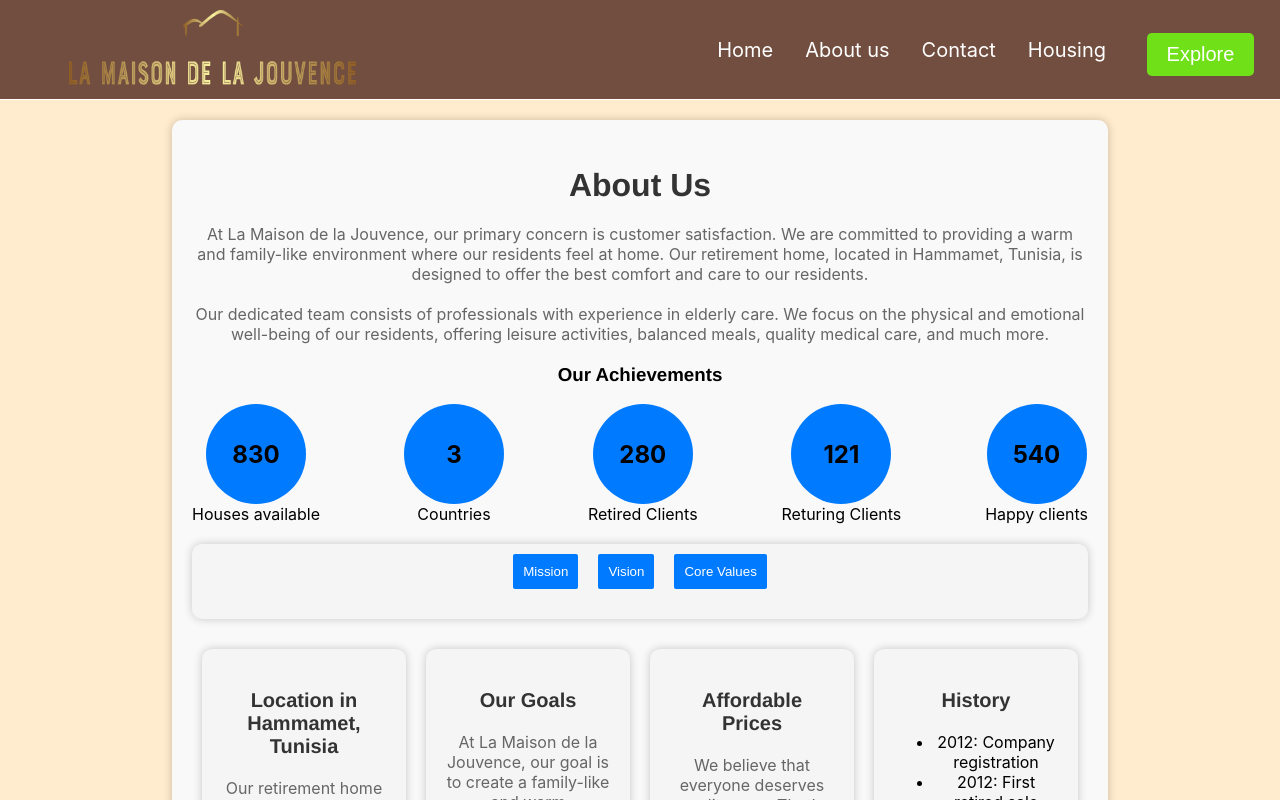
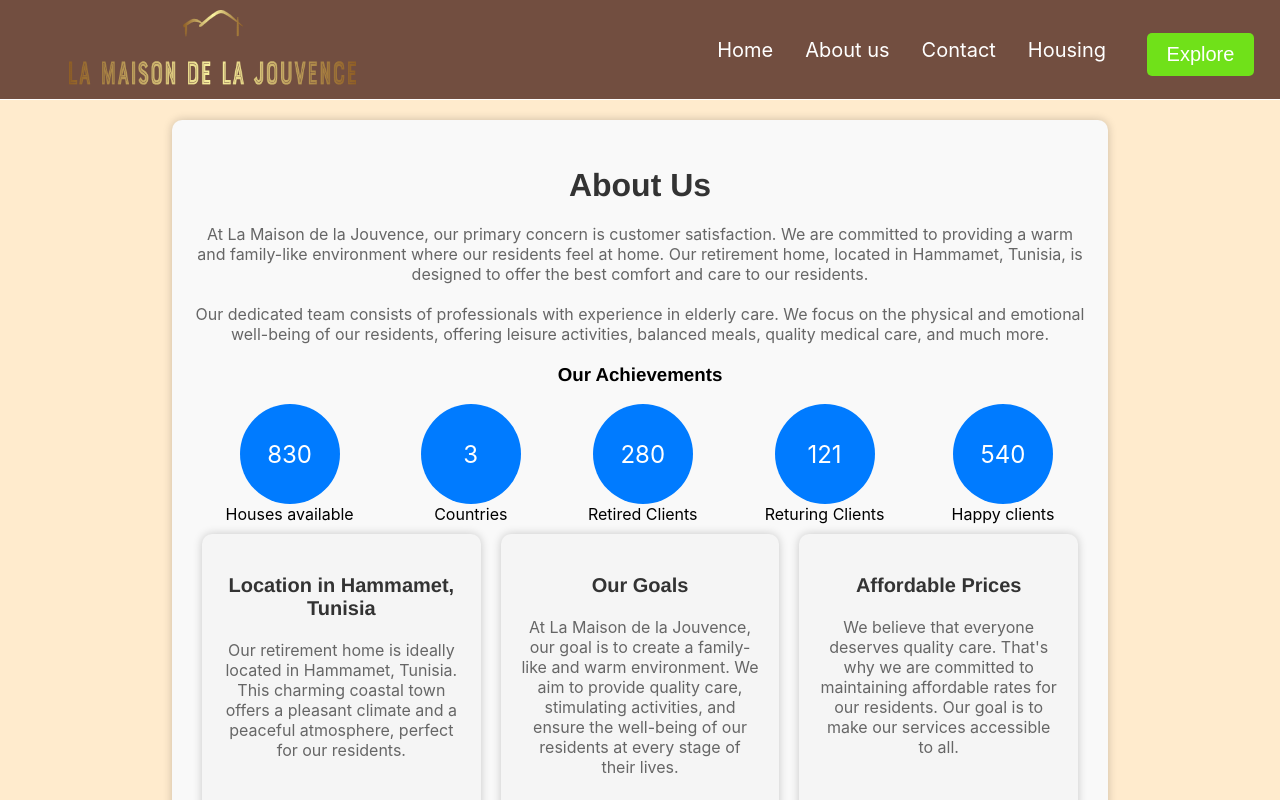
Before and after one commit to dhaker95/Portfolio-Project, a React (Create React App) app: page /about in a window 1280 px wide. Shown: the top 800 px of the page. Built offline with nearby package versions, Linux system fonts and the light colour scheme; a web font is replaced by a local one.

Commit message:
Count Up Animation

```diff
--- a/package.json
+++ b/package.json
@@ -9,6 +9,7 @@
     "@testing-library/user-event": "^13.5.0",
     "emailjs-com": "^3.2.0",
     "react": "^18.2.0",
+    "react-countup": "^6.5.0",
     "react-dom": "^18.2.0",
     "react-router-dom": "^6.16.0",
     "react-scripts": "5.0.1",
--- a/src/screens/About/About.css
+++ b/src/screens/About/About.css
@@ -37,7 +37,7 @@
 
 .achievements-counter {
     display: flex;
-    justify-content: space-between;
+    justify-content: space-around;
     align-items: center;
 }
 
--- a/src/screens/About/About.jsx
+++ b/src/screens/About/About.jsx
@@ -1,9 +1,12 @@
-import React from 'react';
+import React, { useState, useEffect } from 'react';
+import CountUp from 'react-countup';
 import './About.css';
 import Header from '../../components/Header/Header';
 import Footer from '../../components/Footer/Footer';
 
+
 const About = () => {
+    const [isCounting, setIsCounting] = useState(false);
     return (
         <>
             <Header />
@@ -21,57 +24,37 @@ const About = () => {
                         <div className="achievements-counter">
                             <div className="achievement">
                                 <div className="counter-circle">
-                                        <span className="counter-number">830</span>
+                                    <CountUp start={isCounting ? 0 : null} end={830} duration={3} />
                                 </div>
                                 <span className="achievement-label">Houses available</span>
                             </div>
                             <div className="achievement">
                                 <div className="counter-circle">
-                                        <span className="counter-number">3</span>
+                                <CountUp start={isCounting ? 0 : null} end={3} duration={3} />
                                 </div>
                                 <span className="achievement-label">Countries</span>
                             </div>
                             <div className="achievement">
                                 <div className="counter-circle">
-                                        <span className="counter-number">280</span>
+                                <CountUp start={isCounting ? 0 : null} end={280} duration={3} />
                                 </div>
                                 <span className="achievement-label">Retired Clients</span>
                             </div>
                             <div className="achievement">
                                 <div className="counter-circle">
-                                        <span className="counter-number">121</span>
+                                <CountUp start={isCounting ? 0 : null} end={121} duration={3} />
                                 </div>
                                 <span className="achievement-label">Returing Clients</span>
                             </div>
                             <div className="achievement">
                                 <div className="counter-circle">
-                                        <span className="counter-number">540</span>
+                                <CountUp start={isCounting ? 0 : null} end={540} duration={3} />
                                 </div>
                                 <span className="achievement-label">Happy clients</span>
                             </div>
                         </div>
                     </section>
-                        <section className="fancy-section">
-    <div className="section-header">
-        <button className="section-button">Mission</button>
-        <button className="section-button">Vision</button>
-        <button className="section-button">Core Values</button>
-    </div>
-    <div className="section-content">
-        <div className="section-tab">
-            <h3>Mission</h3>
-            <p>To provide a warm and family-like environment for our residents, focusing on their well-being and happiness.</p>
-        </div>
-        <div className="section-tab">
-            <h3>Vision</h3>
-            <p>To be a leader in elderly care, creating fulfilling and memorable experiences.</p>
-        </div>
-        <div className="section-tab">
-            <h3>Core Values</h3>
-            <p>Compassion, Quality, Inclusivity.</p>
-        </div>
-    </div>
-</section>
+
 
                     <div className="sections">
                         <section>
@@ -93,15 +76,7 @@ const About = () => {
                             </p>
                         </section>
 
-                        <section>
-                            <h3>History</h3>
-                            <ul>
-                                <li>2012: Company registration</li>
-                                <li>2012: First retired sale</li>
-                                <li>2024: Mastercard Housing Award</li>
-                                {/* Add more history events here */}
-                            </ul>
-                        </section>
+
                     </div>
                 </div>
             </div>
```
Also changed, not shown: 1 other file (tests, documents, lock files or other folders). Lines whose indentation alone changed are shown as unchanged.
